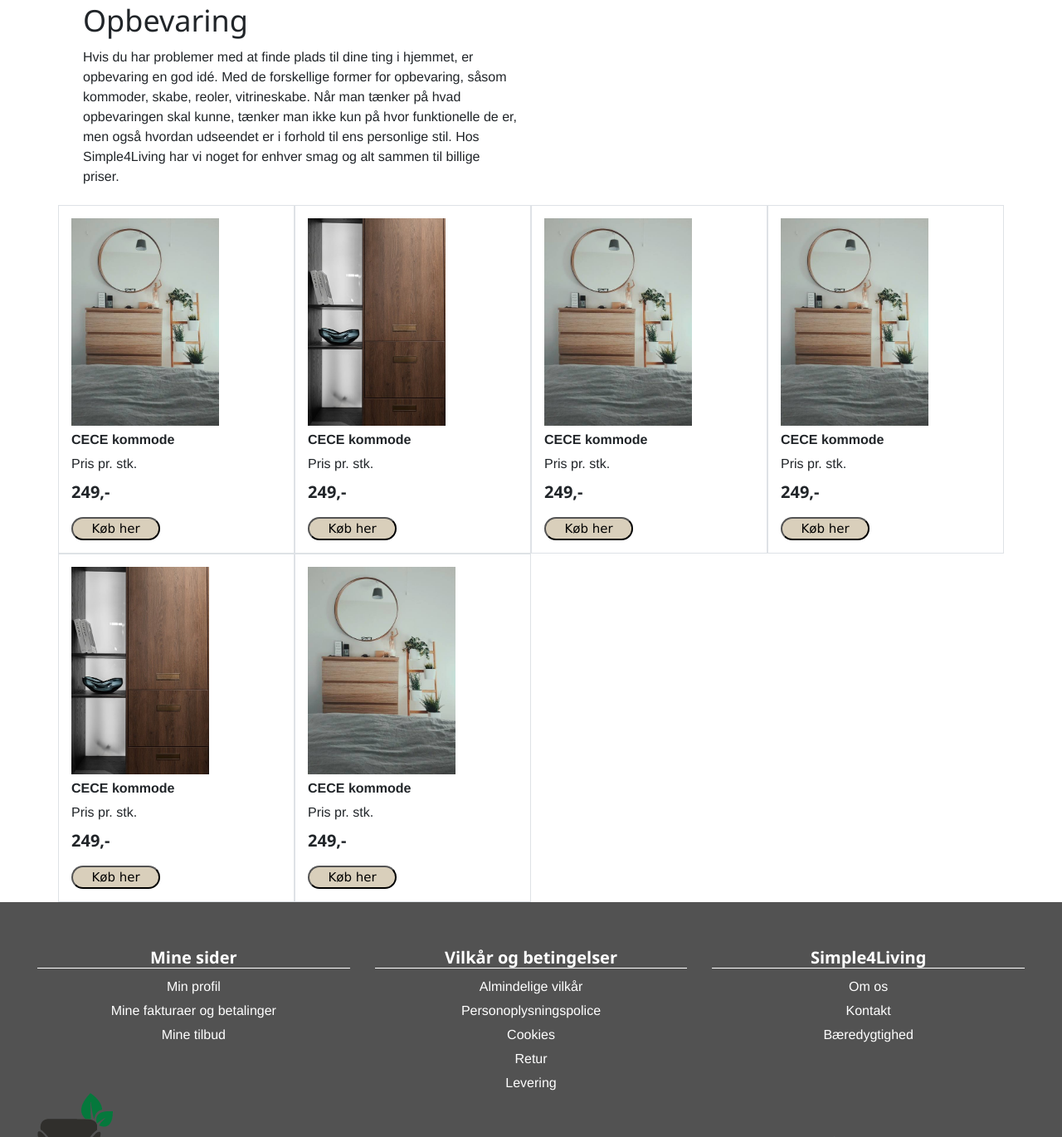
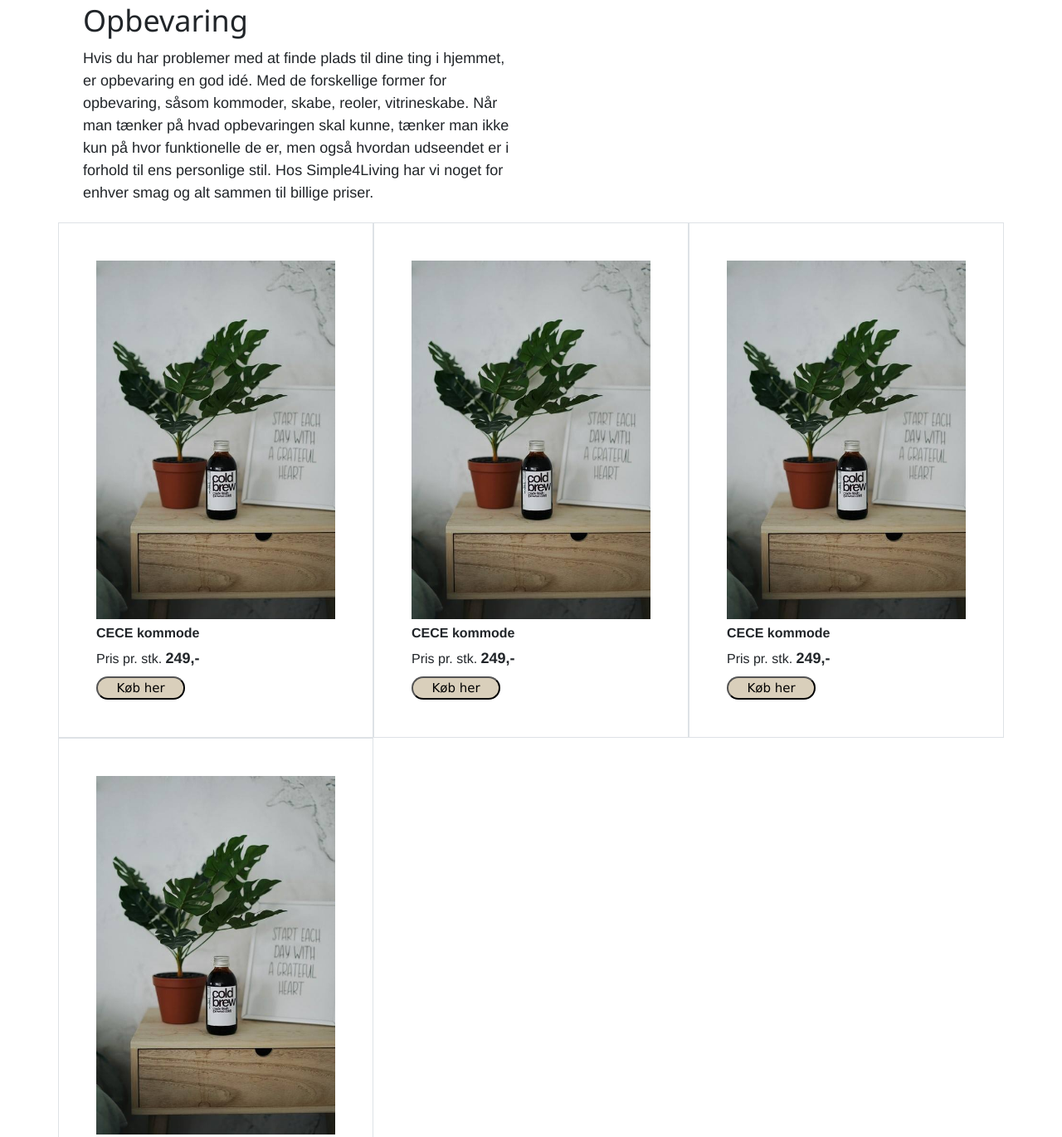
Before and after one commit to DangerNoodle32/Simple4Living, a website: page opbevaring.html in a window 1280 px wide. Shown: the part 475-1845 px from the top of the page at 83% size. Drawn offline with nearby package versions, Linux system fonts and the light colour scheme.

Commit message:
col ændret på produkter under opbevaring.html

```diff
--- a/css/_myStyles.scss
+++ b/css/_myStyles.scss
@@ -106,7 +106,3 @@
 footer h4{
   border-bottom: 1px solid white!important;
 }
-
-.produkt{
-  width: auto!important;
-}
--- a/css/_tablet.scss
+++ b/css/_tablet.scss
@@ -37,9 +37,13 @@
     width: auto!important;
   }
 
+  .produktbilleder{
+    height: 250px!important;
+  }
+
   .produkt{
-    height: 250px!important;
     width: auto!important;
+    height: auto!important;
   }
 
 }
--- a/opbevaring.html
+++ b/opbevaring.html
@@ -187,7 +187,8 @@
 
         <h1>Opbevaring</h1>
 
-        <p class="text-left">Hvis du har problemer med at finde plads til dine ting i hjemmet, er opbevaring en god
+        <p class="text-left w3-large">Hvis du har problemer med at finde plads til dine ting i hjemmet, er opbevaring en
+            god
             idé. Med de forskellige former for opbevaring, såsom kommoder, skabe, reoler, vitrineskabe.
             Når man tænker på hvad opbevaringen skal kunne, tænker man ikke kun på hvor funktionelle de er, men også
             hvordan udseendet er i forhold til ens personlige stil.
@@ -208,89 +209,55 @@
 
     <div class="row">
 
-        <div class="border p-3 col-12 col-md-4 col-lg-3">
+        <div class="border p-5 col-12 col-md-4">
 
-            <img class="produkt" src="images/131091441_233584504866806_4698174084284195334_n.jpg" alt="#">
+            <img class="produkt" src="images/131091946_220943219431987_4740435932755277223_n.jpg" alt="#">
 
             <p class="text-left font-weight-bolder">CECE kommode</p>
 
-            <p class="text-left">Pris pr. stk.</p>
-
-            <h4 class="text-left font-weight-bold">249,-</h4>
+            <p class="text-left">Pris pr. stk. <span class="w3-large font-weight-bolder">249,-</span></p>
 
             <button class="bg-primary px-4 mt-2">Køb her</button>
 
         </div>
 
-        <div class="border p-3 col-12 col-md-4 col-lg-3">
 
-            <img class="produkt" src="images/131090909_874867953285160_6971658054144378879_n.jpg" alt="#">
+        <div class="border p-5 col-12 col-md-4">
+
+            <img class="produkt" src="images/131091946_220943219431987_4740435932755277223_n.jpg" alt="#">
 
             <p class="text-left font-weight-bolder">CECE kommode</p>
 
-            <p class="text-left">Pris pr. stk.</p>
-
-            <h4 class="text-left font-weight-bold">249,-</h4>
+            <p class="text-left">Pris pr. stk. <span class="w3-large font-weight-bolder">249,-</span></p>
 
             <button class="bg-primary px-4 mt-2">Køb her</button>
 
         </div>
 
-        <div class="border p-3 col-12 col-md-4 col-lg-3">
+        <div class="border p-5 col-12 col-md-4">
 
-            <img class="produkt" src="images/131091441_233584504866806_4698174084284195334_n.jpg" alt="#">
+            <img class="produkt" src="images/131091946_220943219431987_4740435932755277223_n.jpg" alt="#">
 
             <p class="text-left font-weight-bolder">CECE kommode</p>
 
-            <p class="text-left">Pris pr. stk.</p>
-
-            <h4 class="text-left font-weight-bold">249,-</h4>
+            <p class="text-left">Pris pr. stk. <span class="w3-large font-weight-bolder">249,-</span></p>
 
             <button class="bg-primary px-4 mt-2">Køb her</button>
 
         </div>
 
-        <div class="border p-3 col-12 col-md-4 col-lg-3">
+        <div class="border p-5 col-12 col-md-4">
 
-            <img class="produkt" src="images/131091441_233584504866806_4698174084284195334_n.jpg" alt="#">
+            <img class="produkt" src="images/131091946_220943219431987_4740435932755277223_n.jpg" alt="#">
 
             <p class="text-left font-weight-bolder">CECE kommode</p>
 
-            <p class="text-left">Pris pr. stk.</p>
-
-            <h4 class="text-left font-weight-bold">249,-</h4>
+            <p class="text-left">Pris pr. stk. <span class="w3-large font-weight-bolder">249,-</span></p>
 
             <button class="bg-primary px-4 mt-2">Køb her</button>
 
         </div>
 
-        <div class="border p-3 col-12 col-md-4 col-lg-3">
-
-            <img class="produkt" src="images/131090909_874867953285160_6971658054144378879_n.jpg" alt="#">
-
-            <p class="text-left font-weight-bolder">CECE kommode</p>
-
-            <p class="text-left">Pris pr. stk.</p>
-
-            <h4 class="text-left font-weight-bold">249,-</h4>
-
-            <button class="bg-primary px-4 mt-2">Køb her</button>
-
-        </div>
-
-        <div class="border p-3 col-12 col-md-4 col-lg-3">
-
-            <img class="produkt" src="images/131091441_233584504866806_4698174084284195334_n.jpg" alt="#">
-
-            <p class="text-left font-weight-bolder">CECE kommode</p>
-
-            <p class="text-left">Pris pr. stk.</p>
-
-            <h4 class="text-left font-weight-bold">249,-</h4>
-
-            <button class="bg-primary px-4 mt-2">Køb her</button>
-
-        </div>
 
     </div>
 
```
Also changed, not shown: css/styles.css, 1 other file.
